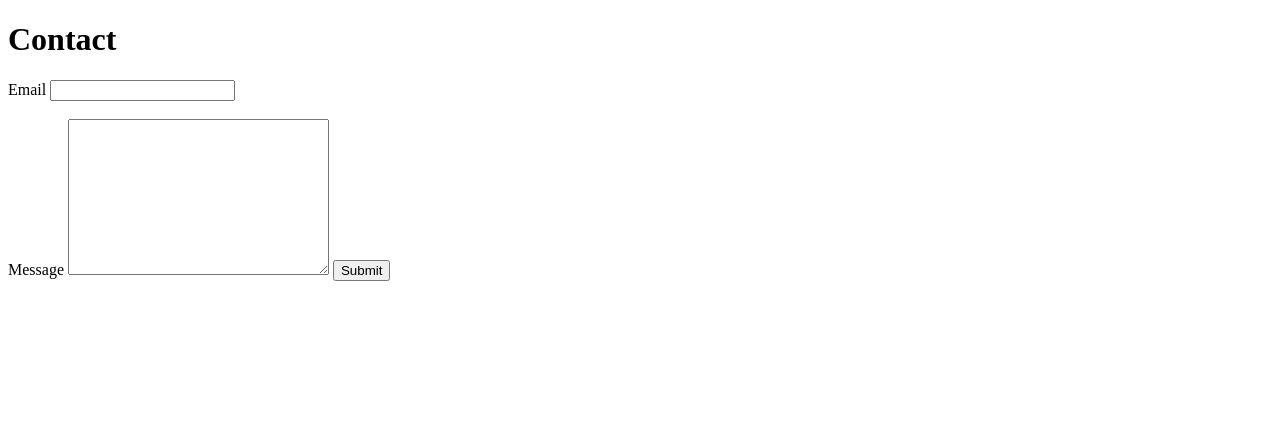
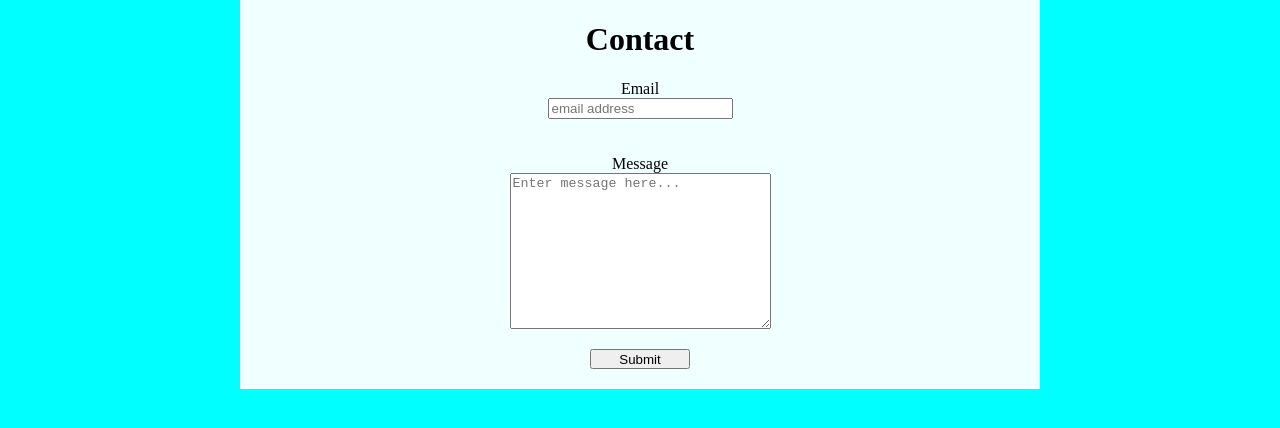
Before and after one commit to osala-eng/personal-cv-page-html, a website: page contact.html in a window 1280 px wide. Drawn offline with Linux system fonts and the light colour scheme.

Commit message:
Css update

```diff
--- a/contact.html
+++ b/contact.html
@@ -1,20 +1,34 @@
 <!DOCTYPE html>
 <html lang="en">
+
 <head>
     <meta charset="UTF-8">
     <meta http-equiv="X-UA-Compatible" content="IE=edge">
     <meta name="viewport" content="width=device-width, initial-scale=1.0">
     <link rel="shortcut icon" href="/public/img/favicon.png" type="image/png">
+    <link rel="stylesheet" href="/public/constact.css">
     <title>Contact</title>
 </head>
+
 <body>
-    <h1 id="contact_heading">Contact</h1>
-    <form method="post">
-        <label for="email_field">Email</label>
-        <input type="text" id="email_field" name="email_field"><br><br>
-        <label for="message_field">Message</label>
-        <textarea name="message_field" id="message_field" cols="30" rows="10" type="text"></textarea>
-        <input type="button" value="Submit" id="submit_button">
-    </form>
+    <div id="contact_page">
+        <h1 id="contact_heading">Contact</h1>
+        <form method="post" id="contact_form">
+            <div class="input_element">
+                <label for="email_field">Email</label>
+                <input type="text" id="email_field" name="email_field"
+                 placeholder="email address"><br><br>
+            </div>
+            <div class="input_element">
+                <label for="message_field">Message</label>
+                <textarea name="message_field" id="message_field" cols="30" rows="10"
+                 placeholder="Enter message here..." type="text"></textarea>
+            </div>
+            <div class="input_element">
+                <input type="button" value="Submit" id="submit_button">
+            </div>
+        </form>
+    </div>
 </body>
+
 </html>
--- /dev/null
+++ b/public/constact.css
@@ -0,0 +1,30 @@
+body {
+    background-color: aqua;
+    margin: 0;
+}
+#contact_page {
+    max-width: 800px;
+    background-color: azure;
+    margin: 0 auto;
+    display: flex;
+    flex-direction: column;
+    justify-content: center;
+    align-items: center;
+}
+
+#email_field {
+    width: max-content;
+}
+
+.input_element{
+    display: flex;
+    flex-direction: column;
+    align-items: center;
+}
+
+#submit_button{
+    margin: 20px;
+    width: 100px;
+    height: 20px;
+    cursor: pointer;
+}
```
